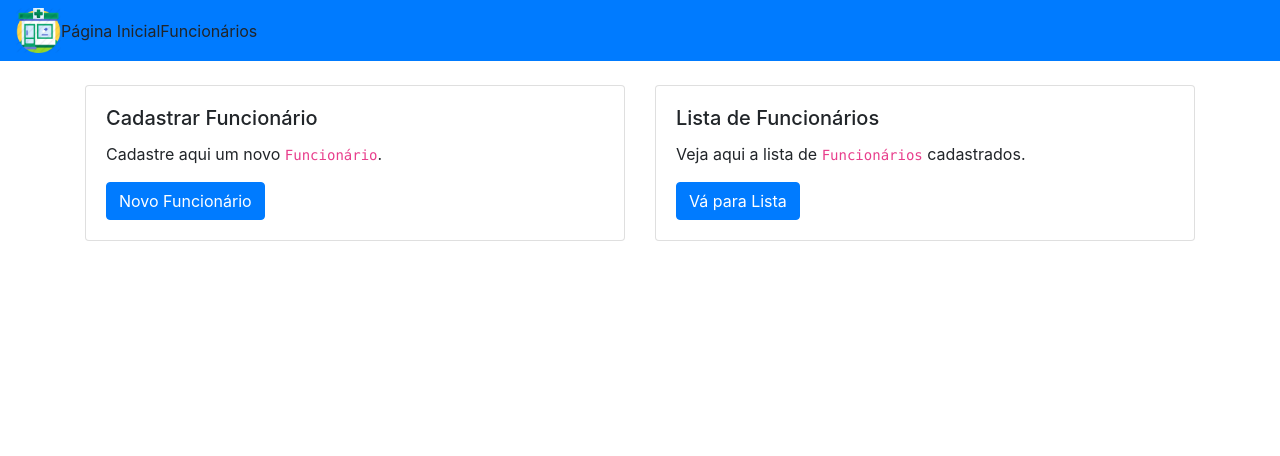
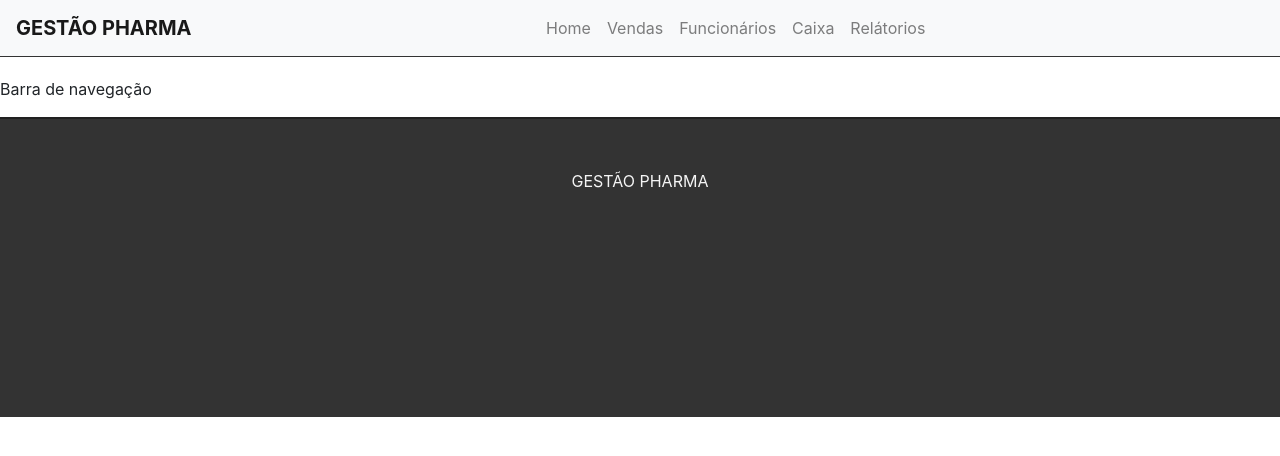
Before and after one commit to danmonteirosilva/projeto-farmacia, a Django app: template principal/templates/base.html in a window 1280 px wide. Shown: the top 456 px of the page. Run offline with Django 3.2, Linux system fonts and the light colour scheme; the template is opened without the code that fills it, so the values that code supplies are empty; some libraries are stand-ins or nearby versions.

Commit message:
criado os templates base.html e balconista.html desenvolvendo a folha de stilo do css e template cadastrar balconista.html

```diff
--- a/core/urls.py
+++ b/core/urls.py
@@ -20,6 +20,6 @@ from principal import urls as urls_principal
 
 urlpatterns = [
     path('admin/', admin.site.urls),
-    path('', include(urls_principal)),
+    path('principal/', include(urls_principal)),
 
 ]
--- /dev/null
+++ b/principal/static/css/style.css
@@ -0,0 +1,37 @@
+.container-fluid{
+    padding: 0;
+}
+
+/* navbar*/
+
+.navbar{
+    border-bottom:1px solid #333;
+    margin-bottom:20px;
+}
+
+.navbar-nav{
+    margin:auto;
+}
+.navbar-brand{
+    font-weight:bold;
+}
+
+.navbar-light .nav-nav a.nav-link{
+    color:#333;
+    letter-spacing:1px;
+}
+
+/* Rodapé*/
+
+footer {
+    background-color:#333;
+    height:300px;
+    border-top: 2px solid #202020;
+}
+
+footer p{
+    color:#f5f5f5;
+    text-align: center;
+    top: 50px;
+    position:relative;
+}
--- a/principal/templates/base.html
+++ b/principal/templates/base.html
@@ -1,86 +1,57 @@
 {% load static %}
 
-<!DOCTYPE html>
-<html>
+<!doctype html>
+<html lang="pt-br">
 <head>
-    <!-- Title -->
-    <title>
-      {% block title %}Sistema de Gerenciamento de Funcionários{% endblock %}
-    </title>
-
-    <!-- Favicon -->
-    <link rel="shortcut icon" href="{% static 'website/img/favicon.png' %}" type="image/png">
-
-    <!-- Arquivos CSS -->
-    <link rel="stylesheet"  type="text/css" href="{% static 'css/bootstrap.min.css' %}"
-
-    <!-- Bloco de Estilos -->
-    {% block styles %}{% endblock %}
+    <meta charset="UTF-8">
+    <meta name="viewport"
+          content="width=device-width, user-scalable=no, initial-scale=1.0, maximum-scale=1.0, minimum-scale=1.0">
+    <meta http-equiv="X-UA-Compatible" content="ie=edge">
+    <title>{% block title %}{% endblock %}</title>
+    <link rel="stylesheet" href="https://cdn.jsdelivr.net/npm/bootstrap@4.6.0/dist/css/bootstrap.min.css" integrity="sha384-B0vP5xmATw1+K9KRQjQERJvTumQW0nPEzvF6L/Z6nronJ3oUOFUFpCjEUQouq2+l" crossorigin="anonymous">
+    <link href="https://cdnjs.cloudflare.com/ajax/libs/font-awesome/5.13.0/css/all.min.css" rel="stylesheet">
+    <link rel="stylesheet" href="{% static 'css/bootstrap..min.css' %}">
+    <link rel="stylesheet" href="{% static 'css/style.css'%}">
 </head>
-
 <body>
-    <!-- Navbar -->
-    <nav class="navbar navbar-expand-lg navbar-light bg-primary">
-
-          <img src="{% static 'img/farmacia.png' %}" height='45px'>
-
-        <button class="navbar-toggler" type="button"
-            data-toggle="collapse" data-target="#conteudo-navbar"
-            aria-controls="conteudo-navbar" aria-expanded="false"
-            aria-label="Ativar navegação">
+    <nav class="navbar navbar-expand-lg navbar-light bg-light">
+      <div class="container-fluid">
+        <a class="navbar-brand" href="#">GESTÃO PHARMA</a>
+        <button class="navbar-toggler" type="button" data-bs-toggle="collapse" data-bs-target="#navbarSupportedContent" aria-controls="navbarSupportedContent" aria-expanded="false" aria-label="Toggle navigation">
           <span class="navbar-toggler-icon"></span>
         </button>
-
-        <div class="collapse navbar-collapse" id="conteudo-navbar">
-            <ul class="navbar-nav mr-auto">
-                <li class="nav-item active">Página Inicial</li>
-                <li class="nav-item">Funcionários</li>
+        <div class="collapse navbar-collapse" id="navbarSupportedContent">
+          <ul class="navbar-nav me-auto mb-2 mb-lg-0">
+            <li class="nav-item">
+              <a class="nav-link"  href="#">Home</a>
+            </li>
+            <li class="nav-item">
+              <a class="nav-link" href="#">Vendas</a>
+            </li>
+            <li class="nav-item">
+              <a class="nav-link" href="#">Funcionários</a>
+            </li>
+            <li class="nav-item">
+              <a class="nav-link" href="#">Caixa</a>
+            </li>
+            <li class="nav-item">
+              <a class="nav-link" href="#">Relátorios</a>
+            </li>
           </ul>
         </div>
+      </div>
     </nav>
+    <div class="cotainer">
+    <p>Barra de navegação </p>
+    {% block content %}
+    {% endblock %}
+    <footer>
+        <P>GESTÃO PHARMA</P>
+    </footer>
+    </div>
 
-    <!-- Bloco de conteúdo -->
-<br>
-{% block conteudo %}
-<div class="container">
-  <div class="row">
-    <div class="col-lg-6 col-md-6 col-sm-6 col-xs-12">
-      <div class="card">
-        <div class="card-body">
-          <h5 class="card-title">Cadastrar Funcionário</h5>
-          <p class="card-text">
-            Cadastre aqui um novo <code>Funcionário</code>.
-          </p>
-          <a href=""
-             class="btn btn-primary">
-            Novo Funcionário
-          </a>
-        </div>
-      </div>
-    </div>
-    <div class="col-lg-6 col-md-6 col-sm-6 col-xs-12">
-      <div class="card">
-        <div class="card-body">
-          <h5 class="card-title">Lista de Funcionários</h5>
-          <p class="card-text">
-            Veja aqui a lista de <code>Funcionários</code> cadastrados.
-          </p>
-          <a href=""
-             class="btn btn-primary">
-            Vá para Lista
-          </a>
-        </div>
-      </div>
-    </div>
-  </div>
-</div>
-{% endblock %}
-    <!-- Arquivos necessários para o Bootstrap -->
+
+    <script src="https://cdn.jsdelivr.net/npm/bootstrap@4.6.0/dist/js/bootstrap.min.js" integrity="sha384-+YQ4JLhjyBLPDQt//I+STsc9iw4uQqACwlvpslubQzn4u2UU2UFM80nGisd026JF" crossorigin="anonymous"></script>
     <script src="{% static 'js/jquery-3.6.0.js' %}"></script>
-    <script src="{% static 'js/bootstrap.min.js' %}"></script>
-
-    <!-- Bloco de scripts -->
-    {% block scripts %}{% endblock %}
-
 </body>
 </html>
--- a/principal/templates/index.html
+++ /dev/null
@@ -1 +0,0 @@
-{% extends 'base.html' %}
--- a/principal/urls.py
+++ b/principal/urls.py
@@ -1,13 +1,10 @@
 from django.urls import path
 from .views import BalconistaCreateView
-from .views import BalconistaListView, FarmaceuticoCreateView, ClienteCreateView, ProdutosCreateView
-from .views import IndexTemplateView
+from .views import BalconistaListView
 
 urlpatterns = [
     path('cadastrar/balconista', BalconistaCreateView.as_view(), name='cadastrar_balconista'),
-    path('cadastrar/farmaceutico', FarmaceuticoCreateView.as_view(), name='cadastrar_farmaceutico'),
-    path('cadastrar/produtos', ProdutosCreateView.as_view(), name='cadastrar_produtos'),
-    path('cadastrar/clientes', ClienteCreateView.as_view(), name='cadastrar_clientes'),
     path('listar/balconista', BalconistaListView.as_view(), name='listar_balconista'),
-    path('index/', IndexTemplateView.as_view(), name='inicio')
+
+
 ]
```
Also changed, not shown: principal/models.py (+17 -1 lines), principal/templates/cadastrar/balconista.html (+17 -8 lines), principal/templates/cadastrar/clientes.html (deleted, +0 -10 lines), principal/templates/cadastrar/farmaceutico.html (deleted, +0 -10 lines), principal/templates/cadastrar/produtos.html (deleted, +0 -10 lines), principal/templates/listar/balconista.html (deleted, +0 -22 lines), principal/views.py (+4 -37 lines), db.sqlite3. Lines whose indentation alone changed are shown as unchanged.
